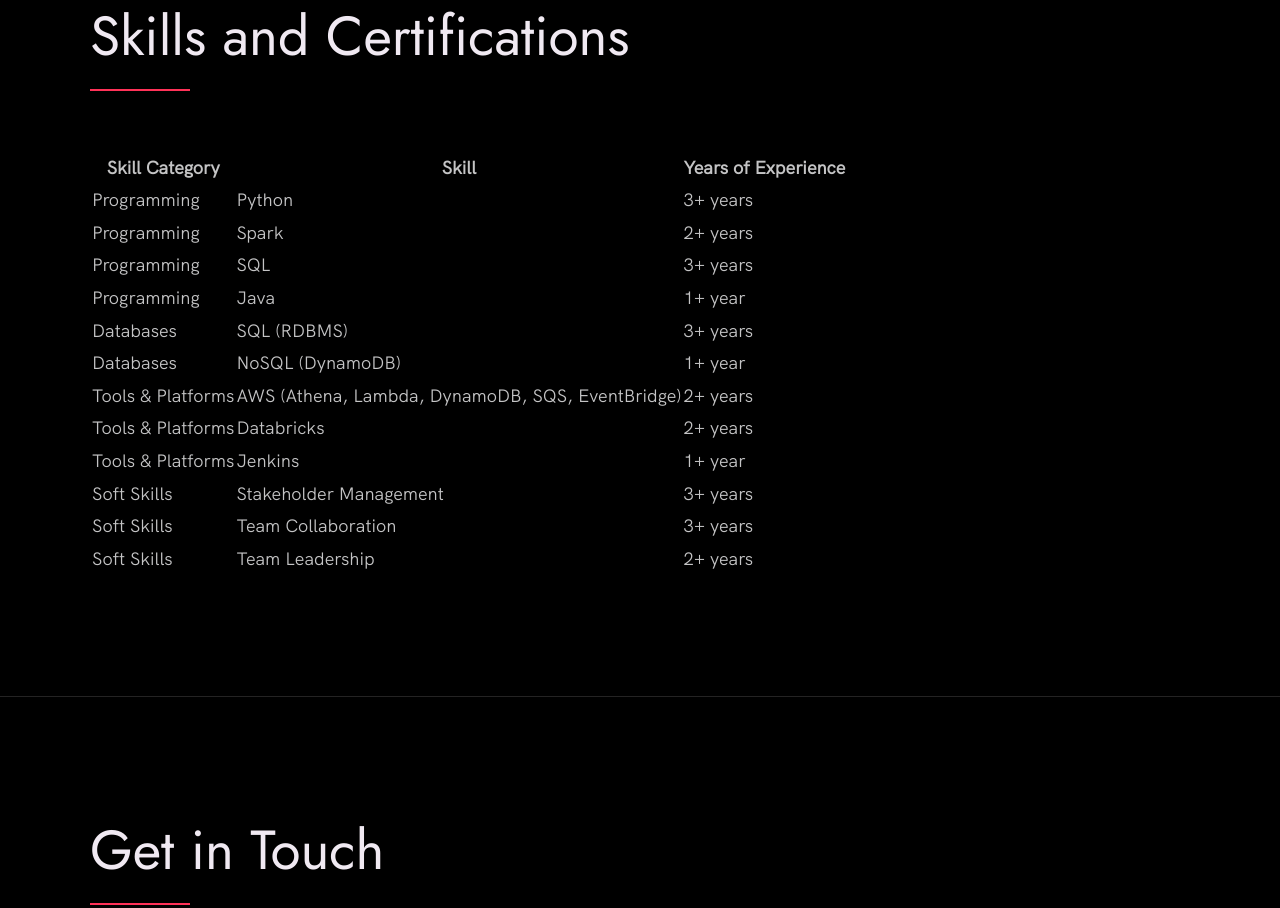
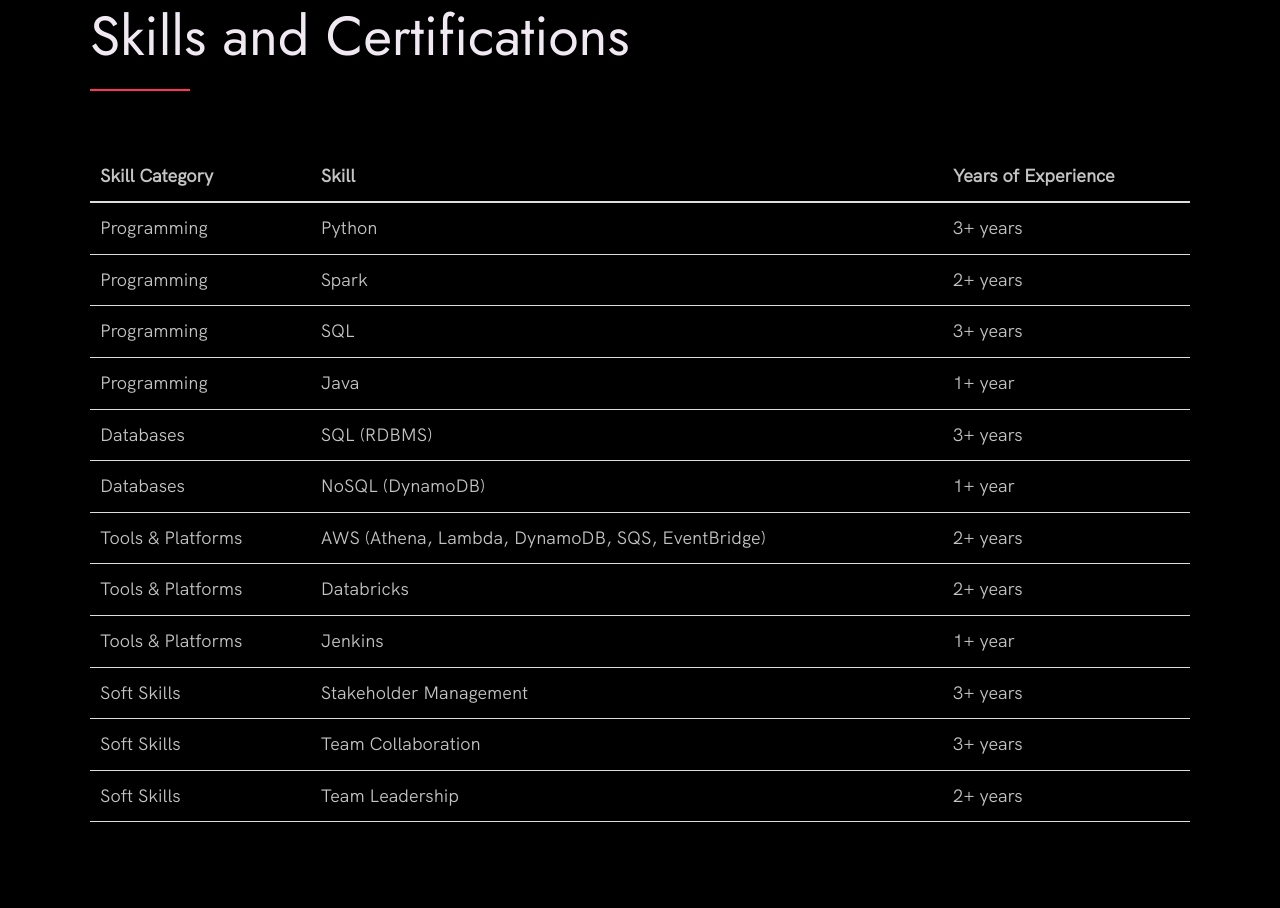
Before and after one commit to sumankumari13/sumankumari13.github.io, a plain HTML site: page index.html in a window 1280 px wide. Shown: the part 1786-2694 px from the top of the page. Drawn offline with Linux system fonts and the light colour scheme.

Commit message:
Revert "gbt skill"
This reverts commit cc6103231369f8f89f36b37192dbafcf17ba74c2.

```diff
--- a/index.html
+++ b/index.html
@@ -78,78 +78,79 @@
     </section>
 
     <!-- ***** Work ***** -->
+
     <section class="work" id="work">
       <div class="row">
         <h2>Skills and Certifications</h2>
-    <div class="work__table-container">
-      <table class="skills-table">
+        <div class="work__table">
+          <table style="width: 100%; border-collapse: collapse; text-align: left;">
             <thead>
               <tr>
-            <th>Skill Category</th>
-            <th>Skill</th>
-            <th>Years of Experience</th>
+                <th style="border-bottom: 2px solid #ddd; padding: 10px;">Skill Category</th>
+                <th style="border-bottom: 2px solid #ddd; padding: 10px;">Skill</th>
+                <th style="border-bottom: 2px solid #ddd; padding: 10px;">Years of Experience</th>
               </tr>
             </thead>
             <tbody>
               <tr>
-            <td>Programming</td>
-            <td>Python</td>
-            <td>3+ years</td>
+                <td style="border-bottom: 1px solid #ddd; padding: 10px;">Programming</td>
+                <td style="border-bottom: 1px solid #ddd; padding: 10px;">Python</td>
+                <td style="border-bottom: 1px solid #ddd; padding: 10px;">3+ years</td>
               </tr>
               <tr>
-            <td>Programming</td>
-            <td>Spark</td>
-            <td>2+ years</td>
+                <td style="border-bottom: 1px solid #ddd; padding: 10px;">Programming</td>
+                <td style="border-bottom: 1px solid #ddd; padding: 10px;">Spark</td>
+                <td style="border-bottom: 1px solid #ddd; padding: 10px;">2+ years</td>
               </tr>
               <tr>
-            <td>Programming</td>
-            <td>SQL</td>
-            <td>3+ years</td>
+                <td style="border-bottom: 1px solid #ddd; padding: 10px;">Programming</td>
+                <td style="border-bottom: 1px solid #ddd; padding: 10px;">SQL</td>
+                <td style="border-bottom: 1px solid #ddd; padding: 10px;">3+ years</td>
               </tr>
               <tr>
-            <td>Programming</td>
-            <td>Java</td>
-            <td>1+ year</td>
+                <td style="border-bottom: 1px solid #ddd; padding: 10px;">Programming</td>
+                <td style="border-bottom: 1px solid #ddd; padding: 10px;">Java</td>
+                <td style="border-bottom: 1px solid #ddd; padding: 10px;">1+ year</td>
               </tr>
               <tr>
-            <td>Databases</td>
-            <td>SQL (RDBMS)</td>
-            <td>3+ years</td>
+                <td style="border-bottom: 1px solid #ddd; padding: 10px;">Databases</td>
+                <td style="border-bottom: 1px solid #ddd; padding: 10px;">SQL (RDBMS)</td>
+                <td style="border-bottom: 1px solid #ddd; padding: 10px;">3+ years</td>
               </tr>
               <tr>
-            <td>Databases</td>
-            <td>NoSQL (DynamoDB)</td>
-            <td>1+ year</td>
+                <td style="border-bottom: 1px solid #ddd; padding: 10px;">Databases</td>
+                <td style="border-bottom: 1px solid #ddd; padding: 10px;">NoSQL (DynamoDB)</td>
+                <td style="border-bottom: 1px solid #ddd; padding: 10px;">1+ year</td>
               </tr>
               <tr>
-            <td>Tools & Platforms</td>
-            <td>AWS (Athena, Lambda, DynamoDB, SQS, EventBridge)</td>
-            <td>2+ years</td>
+                <td style="border-bottom: 1px solid #ddd; padding: 10px;">Tools & Platforms</td>
+                <td style="border-bottom: 1px solid #ddd; padding: 10px;">AWS (Athena, Lambda, DynamoDB, SQS, EventBridge)</td>
+                <td style="border-bottom: 1px solid #ddd; padding: 10px;">2+ years</td>
               </tr>
               <tr>
-            <td>Tools & Platforms</td>
-            <td>Databricks</td>
-            <td>2+ years</td>
+                <td style="border-bottom: 1px solid #ddd; padding: 10px;">Tools & Platforms</td>
+                <td style="border-bottom: 1px solid #ddd; padding: 10px;">Databricks</td>
+                <td style="border-bottom: 1px solid #ddd; padding: 10px;">2+ years</td>
               </tr>
               <tr>
-            <td>Tools & Platforms</td>
-            <td>Jenkins</td>
-            <td>1+ year</td>
+                <td style="border-bottom: 1px solid #ddd; padding: 10px;">Tools & Platforms</td>
+                <td style="border-bottom: 1px solid #ddd; padding: 10px;">Jenkins</td>
+                <td style="border-bottom: 1px solid #ddd; padding: 10px;">1+ year</td>
               </tr>
               <tr>
-            <td>Soft Skills</td>
-            <td>Stakeholder Management</td>
-            <td>3+ years</td>
+                <td style="border-bottom: 1px solid #ddd; padding: 10px;">Soft Skills</td>
+                <td style="border-bottom: 1px solid #ddd; padding: 10px;">Stakeholder Management</td>
+                <td style="border-bottom: 1px solid #ddd; padding: 10px;">3+ years</td>
               </tr>
               <tr>
-            <td>Soft Skills</td>
-            <td>Team Collaboration</td>
-            <td>3+ years</td>
+                <td style="border-bottom: 1px solid #ddd; padding: 10px;">Soft Skills</td>
+                <td style="border-bottom: 1px solid #ddd; padding: 10px;">Team Collaboration</td>
+                <td style="border-bottom: 1px solid #ddd; padding: 10px;">3+ years</td>
               </tr>
               <tr>
-            <td>Soft Skills</td>
-            <td>Team Leadership</td>
-            <td>2+ years</td>
+                <td style="border-bottom: 1px solid #ddd; padding: 10px;">Soft Skills</td>
+                <td style="border-bottom: 1px solid #ddd; padding: 10px;">Team Leadership</td>
+                <td style="border-bottom: 1px solid #ddd; padding: 10px;">2+ years</td>
               </tr>
             </tbody>
           </table>
```
Lines whose indentation alone changed are shown as unchanged.
